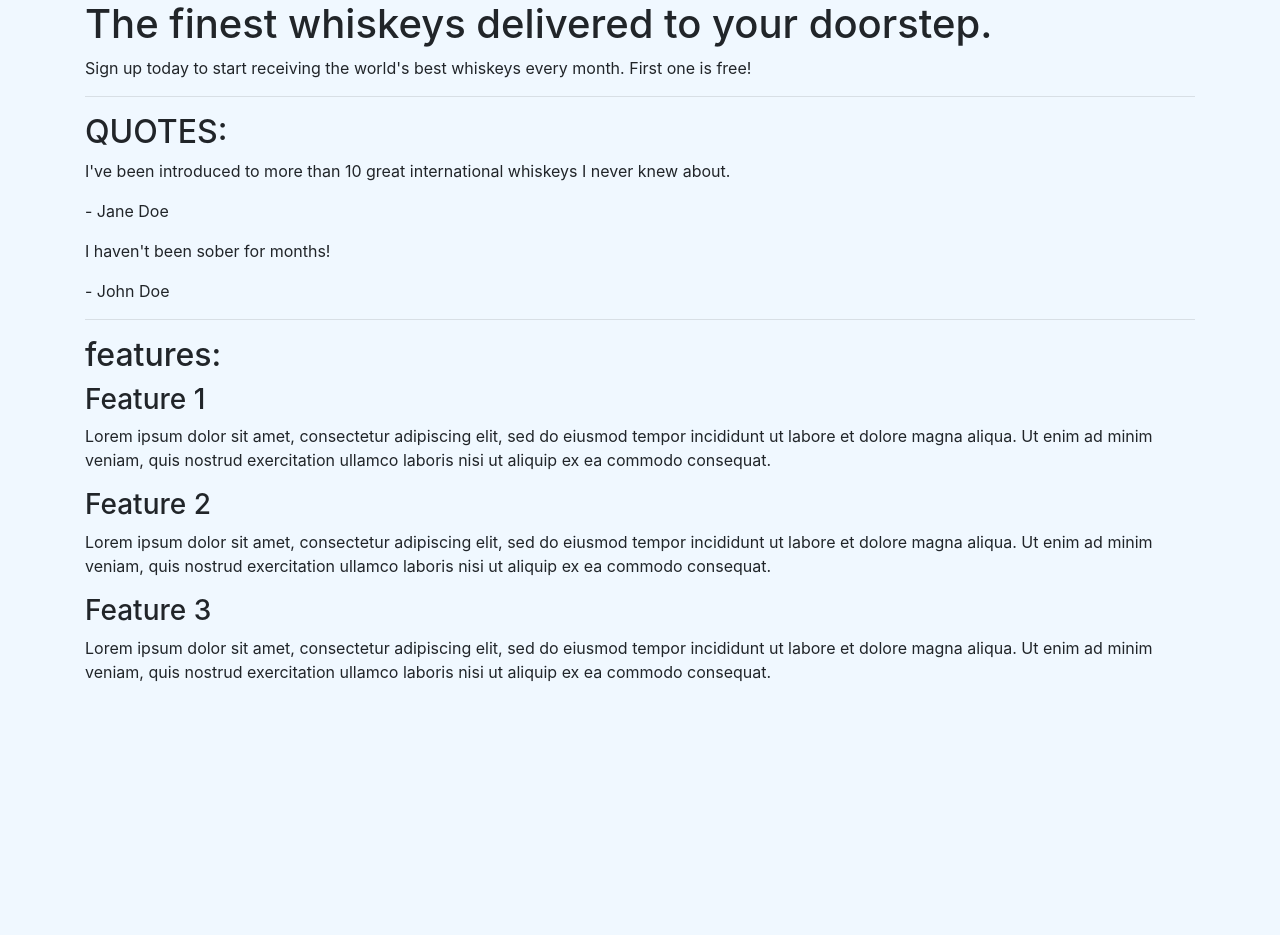
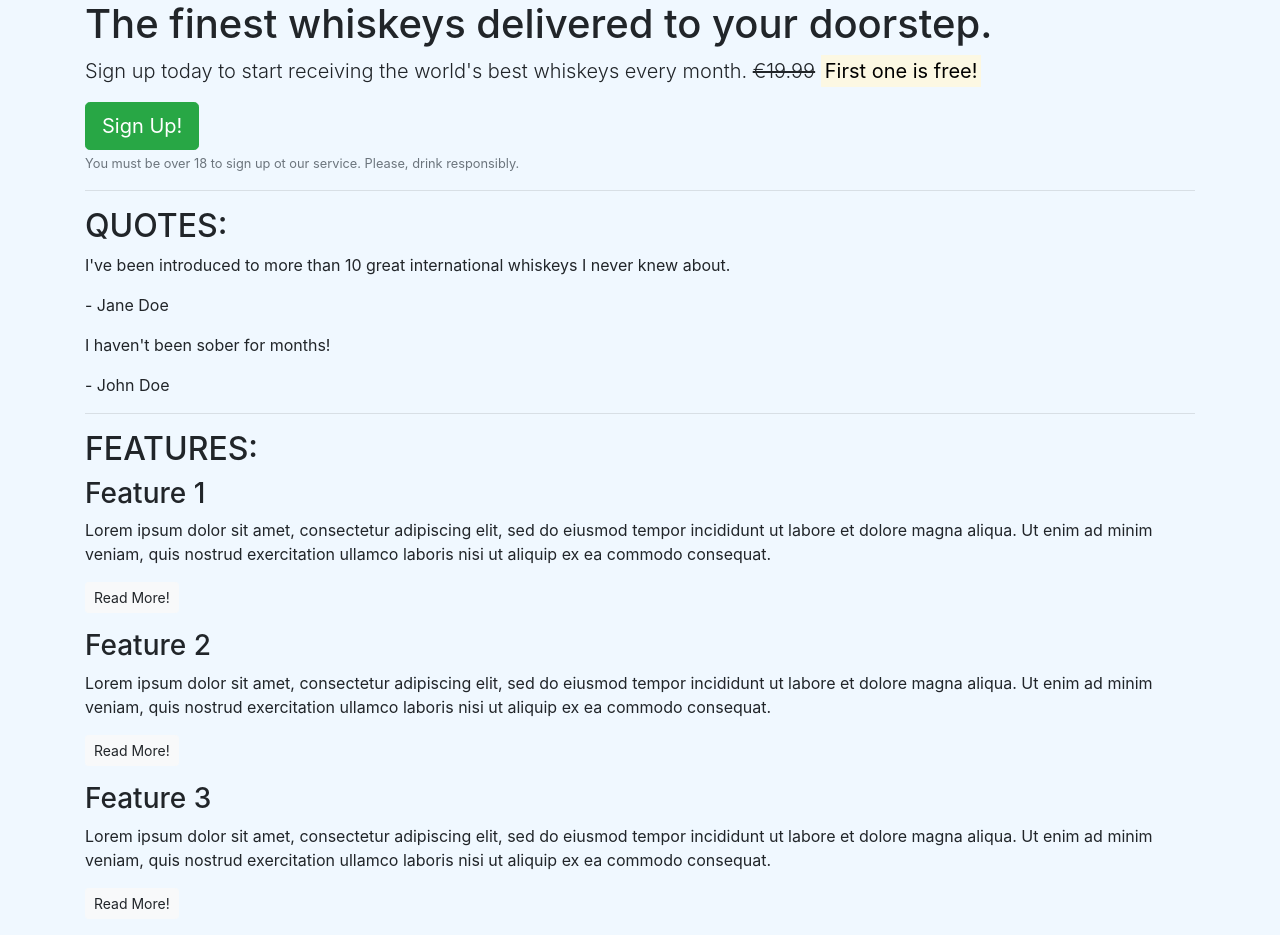
Before and after one commit to chevaleresse/bootstrap-module, a plain HTML site: page bootstrap/index.html in a window 1280 px wide. Before the commit the page ends 800 px from the top, so only its background shows below. Drawn offline with nearby package versions, Linux system fonts and the light colour scheme.

Commit message:
Update of index.html based on core CSS lesson + update README.md file

```diff
--- a/bootstrap/index.html
+++ b/bootstrap/index.html
@@ -11,39 +11,44 @@
    <article class="container">
        <section class="callout">
            <h1>The finest whiskeys delivered to your doorstep.</h1>
-           <p>Sign up today to start receiving the world's best whiskeys every month. First one is free! </p>
-       </section>
+           <p class="lead">Sign up today to start receiving the world's best whiskeys every month. <s>€19.99</s> <strong><mark>First one is free!</mark></strong></p>
+           <button class="btn btn-success btn-lg">Sign Up!</button>
+            <p class="text-muted"><small>You must be over 18 to sign up ot our service. Please, drink responsibly.</small></p>
+        </section>
 
        <hr>
 
        <section class="quotes">
            <h2 class="text-uppercase">Quotes:</h2>
-           <div class="quote">
+           <blockquote class="block-quote">
                <p>I've been introduced to more than 10 great international whiskeys I never knew about.</p>
                 <p>- Jane Doe</p>
-            </div>
-            <div class="quote">
+           </blockquote>
+            <blockquote class="block-quote">
                 <p>I haven't been sober for months!</p>
                 <p>- John Doe</p>
-            </div>
+            </blockquote>
        </section>
 
        <hr>
 
        <section class="features">
-           <h2>features:</h2>
+           <h2 class="text-uppercase">features:</h2>
            <div class="feature">
                <h3>Feature 1</h3>
                <p>Lorem ipsum dolor sit amet, consectetur adipiscing elit, sed do eiusmod tempor incididunt ut labore et dolore magna aliqua. Ut enim ad minim veniam, quis nostrud exercitation ullamco laboris nisi ut aliquip ex ea commodo consequat.</p>
-           </div>
+                <p><a class="btn btn-sm btn-light" href="">Read More!</a></p>
+            </div>
            <div class="feature">
                 <h3>Feature 2</h3>
                 <p>Lorem ipsum dolor sit amet, consectetur adipiscing elit, sed do eiusmod tempor incididunt ut labore et dolore magna aliqua. Ut enim ad minim veniam, quis nostrud exercitation ullamco laboris nisi ut aliquip ex ea commodo consequat.</p>
+                <p><a class="btn btn-sm btn-light" href="">Read More!</a></p>
             </div>
            <div class="feature">
                <h3>Feature 3</h3>
                <p>Lorem ipsum dolor sit amet, consectetur adipiscing elit, sed do eiusmod tempor incididunt ut labore et dolore magna aliqua. Ut enim ad minim veniam, quis nostrud exercitation ullamco laboris nisi ut aliquip ex ea commodo consequat.</p>
-           </div>
+                <p><a class="btn  btn-sm btn-light" href="">Read More!</a></p>
+            </div>
        </section>
 
    </article>
```
Also changed, not shown: 1 other file.
